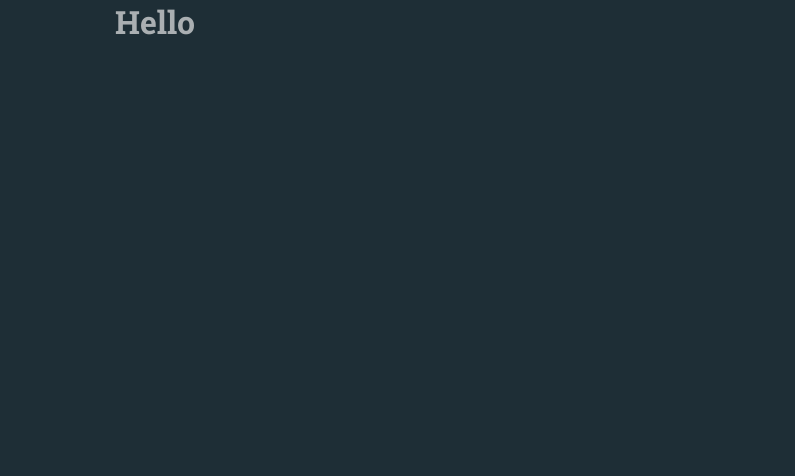
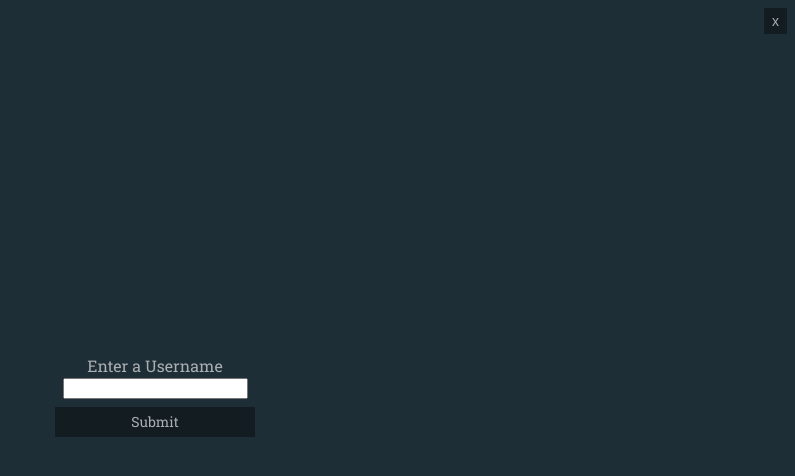
Before and after one commit to Lukeveille/serverless-jsminion, a Next.js app: page / in a window 1280 px wide. Shown: the top 476 px of the page, without its empty margins (485-1280 px from the left). Built offline with nearby package versions, Linux system fonts and the light colour scheme.

Commit message:
set up basic login screen and menu

```diff
--- /dev/null
+++ b/components/Layout.js
@@ -0,0 +1,35 @@
+import Head from 'next/head';
+import { useState } from 'react';
+
+const siteTitle = 'Digital Dominion';
+
+export default ({ children, user }) => {
+  const [showLogout, setShowLogout] = useState(false);
+
+  console.log(user)
+
+  return (
+    <div
+      className="main-screen"
+      onClick={() => { setShowLogout(false) }}
+    >
+      <Head>
+        <link rel="icon" href="/favicon.ico" />
+        <title>Digital Dominion</title>
+        <meta name="og:title" content={siteTitle} />
+        <meta
+          name="description"
+          content="A digitized version of Dominion built in Javascript"
+        />
+      </Head>
+      <div
+        className="x-close-button"
+        onClick={e => {
+          e.stopPropagation();
+          setShowLogout(!showLogout);
+        }}
+      >x</div>
+      <div>{children}</div>
+    </div>
+  )
+}
--- /dev/null
+++ b/components/Login.js
@@ -0,0 +1,19 @@
+import { useState } from 'react';
+
+export default ({setUser}) => {
+  const [userLogin, setUserLogin] = useState('')
+
+  return (
+  <div>
+    <p>Enter a Username</p>
+    <input
+      value={userLogin}
+      onChange={e => { console.log(e.target.value); setUserLogin(e.target.value) }}
+    />
+    <div
+      className="game-button active"
+      onClick={() => { setUser(userLogin) }}
+    >Submit</div>
+  </div>
+  )
+}
--- /dev/null
+++ b/components/MainMenu.js
@@ -0,0 +1,21 @@
+import Link from 'next/link';
+
+export default () => (
+  <div>
+    <Link href="/game/xyz">
+      <div className="game-button active">
+        Play Game
+      </div>
+    </Link>
+    <Link href="/game/xyz">
+      <div className="game-button active">
+        Deck Builder
+      </div>
+    </Link>
+    <Link href="/game/xyz">
+      <div className="game-button active">
+        Stats
+      </div>
+    </Link>
+  </div>
+)
--- /dev/null
+++ b/pages/game/[id].js
@@ -0,0 +1,3 @@
+export default (data) => {
+  return <div>A Game</div>
+}
--- a/pages/index.js
+++ b/pages/index.js
@@ -1,5 +1,14 @@
-import Head from 'next/head'
+import Layout from '../components/Layout';
+import MainMenu from '../components/MainMenu';
+import Login from '../components/Login';
+import { useState } from 'react';
 
-export default () => (
-  <h1>Hello</h1>
-)
+export default () => {
+  const [user, setUser] = useState(false);
+
+  return (
+    <Layout user={user}>
+      {user? <MainMenu /> : <Login setUser={setUser}/>}
+    </Layout>
+  )
+}
--- a/styles/global.css
+++ b/styles/global.css
@@ -311,6 +311,17 @@ p, h1, h2, h3, h4, h5 {
   padding-left: .01rem;
   text-align: center;
 }
+.main-screen {
+  display: flex;
+  flex-direction: column;
+  justify-content: center;
+  align-items: center;
+  height: 100vh;
+  width: 100vw;
+}
+.main-screen .game-button {
+  margin: .5rem;
+}
 
 .red {
   color: #f06970;
@@ -354,6 +365,9 @@ p, h1, h2, h3, h4, h5 {
 .inline {
   display: inline-block;
 }
+.block {
+  display: block;
+}
 .transparent {
   opacity: .5;
 }
@@ -395,8 +409,8 @@ p, h1, h2, h3, h4, h5 {
 .x-close-button {
   display: inline-block;
   position: absolute;
-  top: -1rem;
-  right: -.75rem;
+  top: .5rem;
+  right: .5rem;
   cursor: pointer;
   color: #aaafb2;
   font-family: Arial, Helvetica, sans-serif;
```
Also changed, not shown: 1 other file (tests, documents, lock files or other folders).
